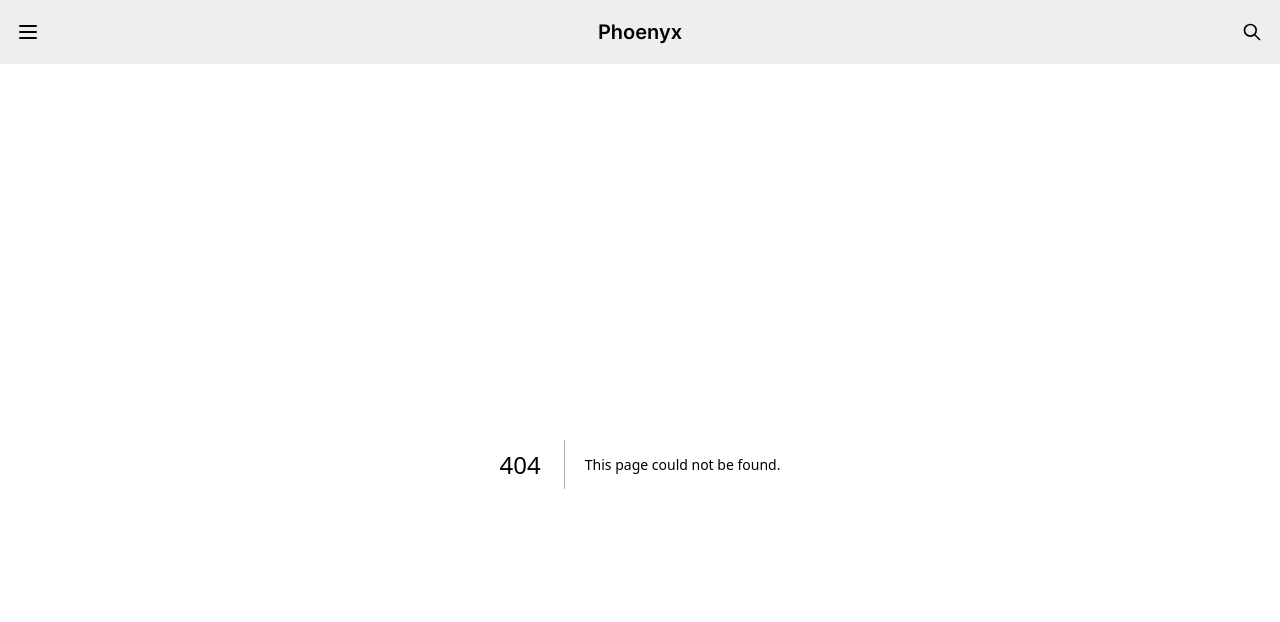
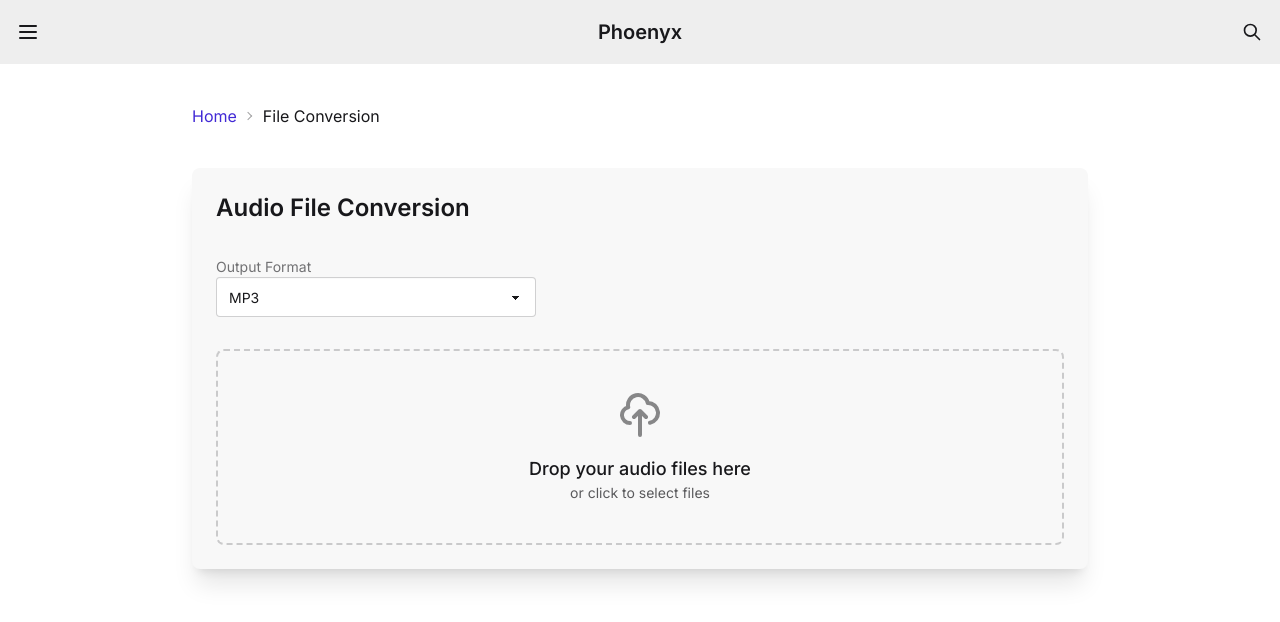
Before and after one commit to nix24/phoenyxplayerv2, a Next.js app: page /conversion in a window 1280 px wide. Before the commit this address had no page. Shown: the top 622 px of the page. Built offline with nearby package versions, Linux system fonts and the light colour scheme.

Commit message:
adding conversion page

```diff
--- a/next.config.ts
+++ b/next.config.ts
@@ -2,6 +2,23 @@ import type { NextConfig } from "next";
 
 const nextConfig: NextConfig = {
     /* config options here */
+    async headers() {
+        return [
+            {
+                source: "/api/:path*",
+                headers: [
+                    {
+                        key: "Cross-Origin-Embedder-Policy",
+                        value: "require-corp",
+                    },
+                    {
+                        key: "Cross-Origin-Opener-Policy",
+                        value: "same-origin",
+                    },
+                ],
+            },
+        ];
+    },
     images: {
         //allow imgs from the /public folder
         remotePatterns: [
--- a/src/app/api/playlists/[playlistId]/route.ts
+++ b/src/app/api/playlists/[playlistId]/route.ts
@@ -15,7 +15,7 @@ export async function GET(
     request: NextRequest,
     context: { params: { playlistId: string } }
 ) {
-    const { playlistId } = await context.params;
+    const { playlistId } = context.params;
 
     try {
         const playlist = await prisma.playlist.findUnique({
--- /dev/null
+++ b/src/app/conversion/page.tsx
@@ -0,0 +1,153 @@
+"use client";
+
+import { useState, useCallback } from 'react';
+import { useDropzone } from 'react-dropzone';
+import Link from 'next/link';
+
+type ConversionFormat = 'mp3' | 'opus' | 'wav';
+type FileStatus = 'waiting' | 'converting' | 'completed' | 'error';
+
+interface FileWithStatus {
+    file: File;
+    status: FileStatus;
+    progress: number;
+    error?: string;
+    downloadUrl?: string;
+}
+
+export default function FileConversion() {
+    const [files, setFiles] = useState<FileWithStatus[]>([]);
+    const [selectedFormat, setSelectedFormat] = useState<ConversionFormat>('mp3');
+
+    const onDrop = useCallback((acceptedFiles: File[]) => {
+        const newFiles = acceptedFiles.slice(0, 5).map(file => ({
+            file,
+            status: 'waiting' as FileStatus,
+            progress: 0
+        }));
+        setFiles(prev => [...prev, ...newFiles].slice(0, 5));
+    }, []);
+
+    const { getRootProps, getInputProps, isDragActive } = useDropzone({
+        onDrop,
+        accept: {
+            'audio/*': ['.mp3', '.wav', '.ogg', '.m4a', '.aac']
+        },
+        maxFiles: 5
+    });
+
+    const handleConvert = async () => {
+        // Implementation for conversion will go here
+        // This is a placeholder for the actual conversion logic
+        setFiles(prev =>
+            prev.map(file => ({
+                ...file,
+                status: 'converting',
+            }))
+        );
+    };
+
+    return (
+        <main className="container mx-auto px-4 py-8">
+            <div className="max-w-4xl mx-auto">
+                <nav className="mb-8 breadcrumbs">
+                    <ul>
+                        <li><Link href="/" className="text-primary">Home</Link></li>
+                        <li>File Conversion</li>
+                    </ul>
+                </nav>
+
+                <div className="card bg-base-200 shadow-xl">
+                    <div className="card-body">
+                        <h1 className="card-title text-2xl mb-6">Audio File Conversion</h1>
+
+                        <div className="form-control w-full max-w-xs mb-6">
+                            <label htmlFor="format-select" className="label">
+                                <span className="label-text">Output Format</span>
+                            </label>
+                            <select
+                                id="format-select"
+                                className="select select-bordered"
+                                value={selectedFormat}
+                                onChange={(e) => setSelectedFormat(e.target.value as ConversionFormat)}
+                            >
+                                <option value="mp3">MP3</option>
+                                <option value="opus">Opus</option>
+                                <option value="wav">WAV</option>
+                            </select>
+                        </div>
+
+                        <button
+                            type="button"
+                            {...getRootProps()}
+                            className={`w-full border-2 border-dashed rounded-lg p-10 text-center cursor-pointer transition-colors
+                ${isDragActive ? 'border-primary bg-primary/10' : 'border-base-content/20 hover:border-primary'}`}
+                            aria-label="Drag and drop audio files here or click to select files"
+                        >
+                            <input {...getInputProps()} aria-label="File input" />
+                            <div className="flex flex-col items-center gap-4">
+                                <svg xmlns="http://www.w3.org/2000/svg" className="h-12 w-12 opacity-50" fill="none" viewBox="0 0 24 24" stroke="currentColor" aria-hidden="true">
+                                    <title>Upload icon</title>
+                                    <path strokeLinecap="round" strokeLinejoin="round" strokeWidth={2} d="M7 16a4 4 0 01-.88-7.903A5 5 0 1115.9 6L16 6a5 5 0 011 9.9M15 13l-3-3m0 0l-3 3m3-3v12" />
+                                </svg>
+                                <div>
+                                    <p className="text-lg font-medium">Drop your audio files here</p>
+                                    <p className="text-sm opacity-70">or click to select files</p>
+                                </div>
+                            </div>
+                        </button>
+
+                        {files.length > 0 && (
+                            <div className="mt-8">
+                                <h2 className="text-lg font-semibold mb-4">Files to Convert</h2>
+                                <div className="space-y-4">
+                                    {files.map((file, i) => (
+                                        <div key={`${file.file.name}-${i}`} className="card bg-base-300">
+                                            <div className="card-body p-4">
+                                                <div className="flex items-center justify-between">
+                                                    <span className="font-medium">{file.file.name}</span>
+                                                    <span className="badge badge-primary">{file.status}</span>
+                                                </div>
+                                                {file.status === 'converting' && (
+                                                    <progress
+                                                        className="progress progress-primary w-full"
+                                                        value={file.progress}
+                                                        max="100"
+                                                        aria-label={`Conversion progress for ${file.file.name}`}
+                                                    />
+                                                )}
+                                                {file.error && (
+                                                    <div className="text-error text-sm mt-2">{file.error}</div>
+                                                )}
+                                                {file.downloadUrl && (
+                                                    <a
+                                                        href={file.downloadUrl}
+                                                        download
+                                                        className="btn btn-primary btn-sm mt-2"
+                                                    >
+                                                        Download
+                                                    </a>
+                                                )}
+                                            </div>
+                                        </div>
+                                    ))}
+                                </div>
+
+                                <div className="mt-6 flex justify-end">
+                                    <button
+                                        type="button"
+                                        className="btn btn-primary"
+                                        onClick={handleConvert}
+                                        disabled={files.some(f => f.status === 'converting')}
+                                    >
+                                        Convert Files
+                                    </button>
+                                </div>
+                            </div>
+                        )}
+                    </div>
+                </div>
+            </div>
+        </main>
+    );
+}
--- a/src/app/tracks/[id]/page.tsx
+++ b/src/app/tracks/[id]/page.tsx
@@ -5,10 +5,10 @@ import type { Track } from "@/app/lib/types";
 
 export default async function TrackPage({
     params,
-}: { params: { id: string } }) {
+}: Readonly<{ params: { id: string } }>) {
     // Fetch the current track
     const track = await prisma.track.findUnique({
-        where: { id: (await params).id },
+        where: { id: params.id },
         select: {
             id: true,
             title: true,
--- /dev/null
+++ b/src/blueprint.md
@@ -0,0 +1,26 @@
+# PhoenyxPlayer Development Blueprint
+
+## Phase 2: File Management
+- **Audio Format Support**
+    - Convert files to MP3 and AAC formats
+    - Extract audio from video files
+    - Optimize file sizes through bitrate adjustment
+    - Smart file naming system
+
+## Phase 3: Library Organization
+- **Library Management**
+    - Real-time library synchronization
+    - Dynamic playlist generation
+    - Rating system implementation
+    - Track play statistics
+
+## Phase 4: User Experience
+- **Interface Enhancements**
+    - Customizable color schemes and layouts
+    - Full keyboard navigation support
+    - Intuitive drag-and-drop functionality
+
+## Phase 5: Integration Features
+- **External Services**
+    - Last.fm scrobbling and recommendations
+    - Podcast discovery and management
```
Also changed, not shown: package.json (+13 -9 lines), 2 other files (tests, documents, lock files or other folders). Lines whose indentation alone changed are shown as unchanged.
